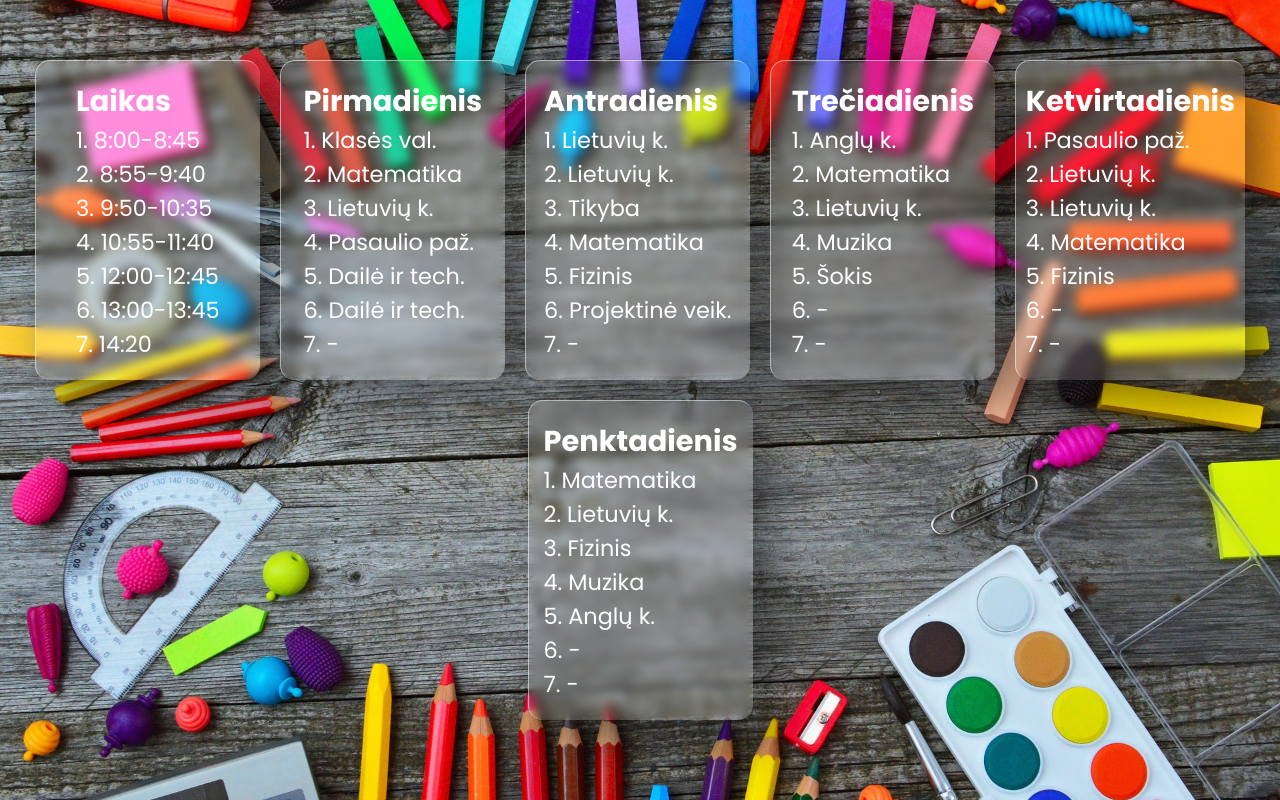
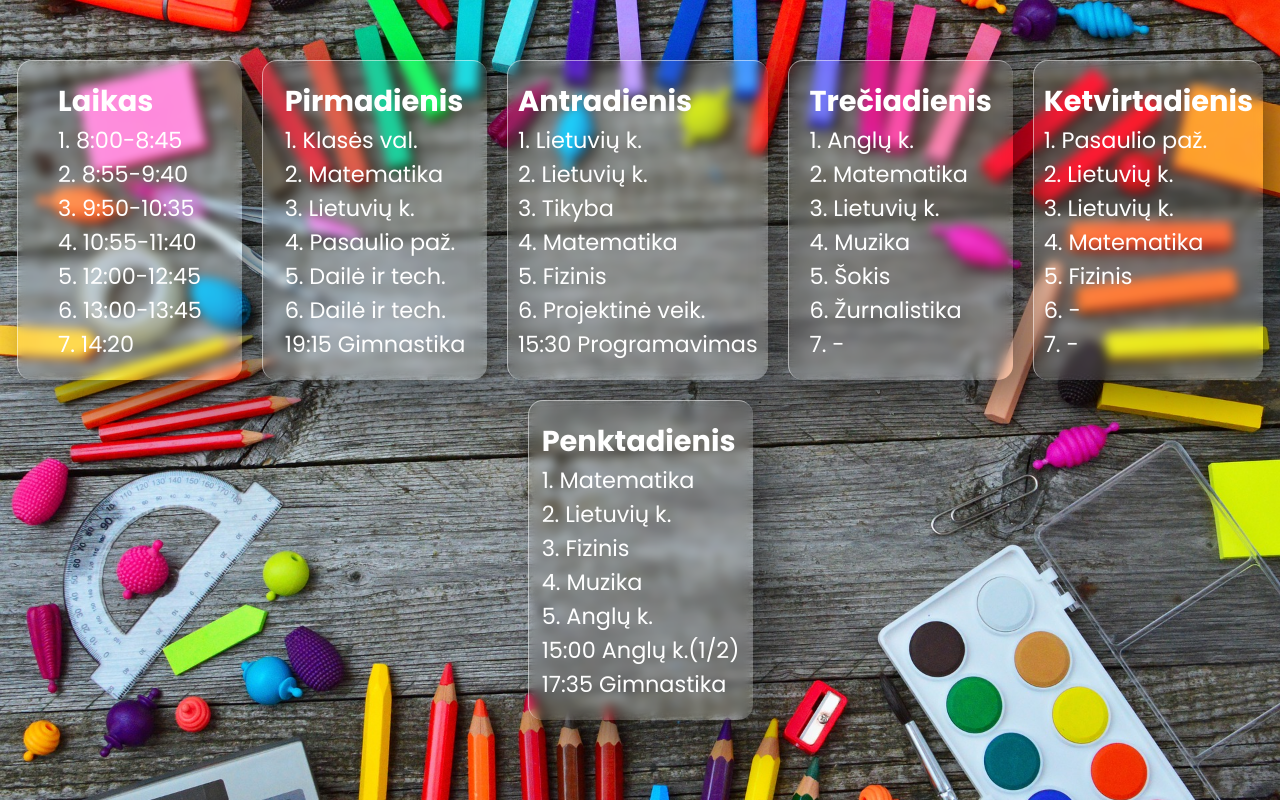
Before and after one commit to aiveris/greta, a plain HTML site: page index.html in a window 1280 px wide. Drawn offline with Linux system fonts and the light colour scheme.

Commit message:
2021-09-14

```diff
--- a/index.html
+++ b/index.html
@@ -33,7 +33,7 @@
             <li>4. Pasaulio paž.</li>
             <li>5. Dailė ir tech.</li>
             <li>6. Dailė ir tech.</li>
-            <li>7. -</li>
+            <li>19:15 Gimnastika</li>
           </ul>
         </div>
       </div>
@@ -47,7 +47,7 @@
             <li>4. Matematika</li>
             <li>5. Fizinis</li>
             <li>6. Projektinė veik.</li>
-            <li>7. -</li>
+            <li>15:30 Programavimas</li>
           </ul>
         </div>
       </div>
@@ -60,7 +60,7 @@
             <li>3. Lietuvių k.</li>
             <li>4. Muzika</li>
             <li>5. Šokis</li>
-            <li>6. -</li>
+            <li>6. Žurnalistika</li>
             <li>7. -</li>
           </ul>
         </div>
@@ -88,8 +88,8 @@
             <li>3. Fizinis</li>
             <li>4. Muzika</li>
             <li>5. Anglų k.</li>
-            <li>6. -</li>
-            <li>7. -</li>
+            <li>15:00 Anglų k.(1/2)</li>
+            <li>17:35 Gimnastika</li>
           </ul>
         </div>
       </div>
```
